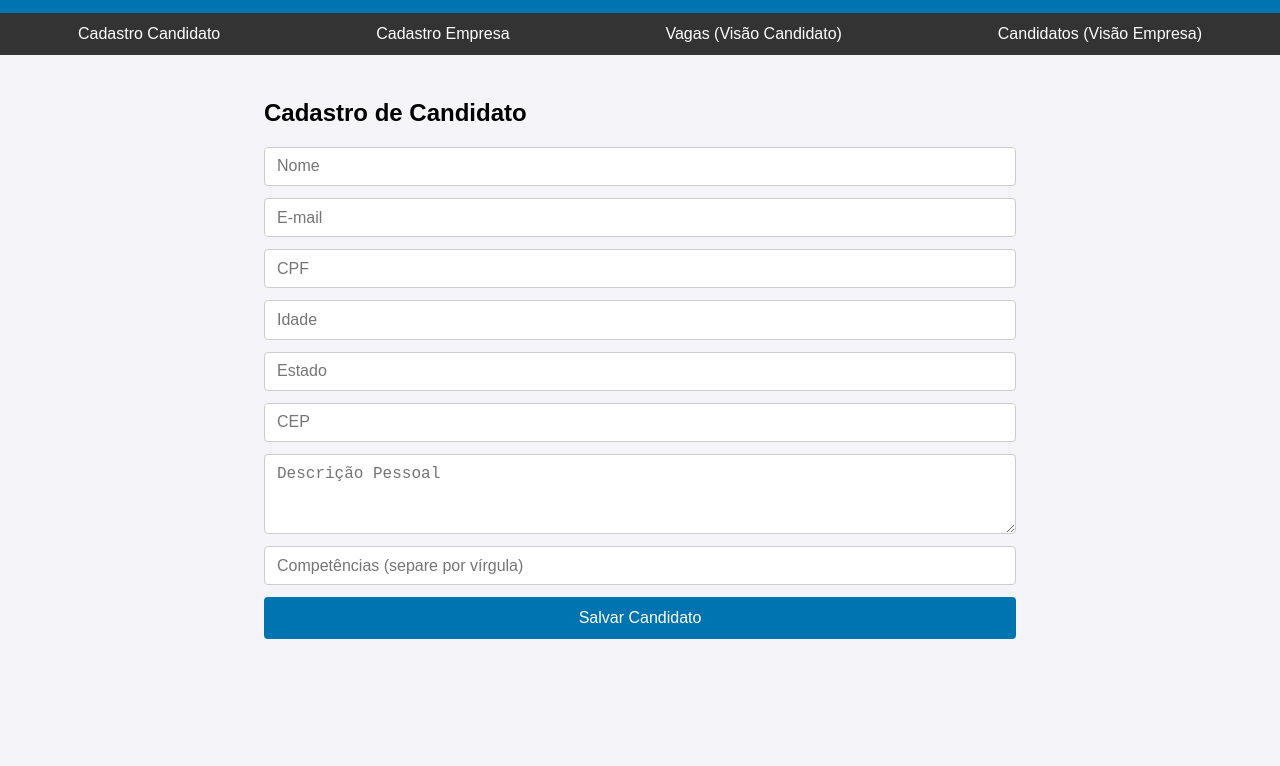
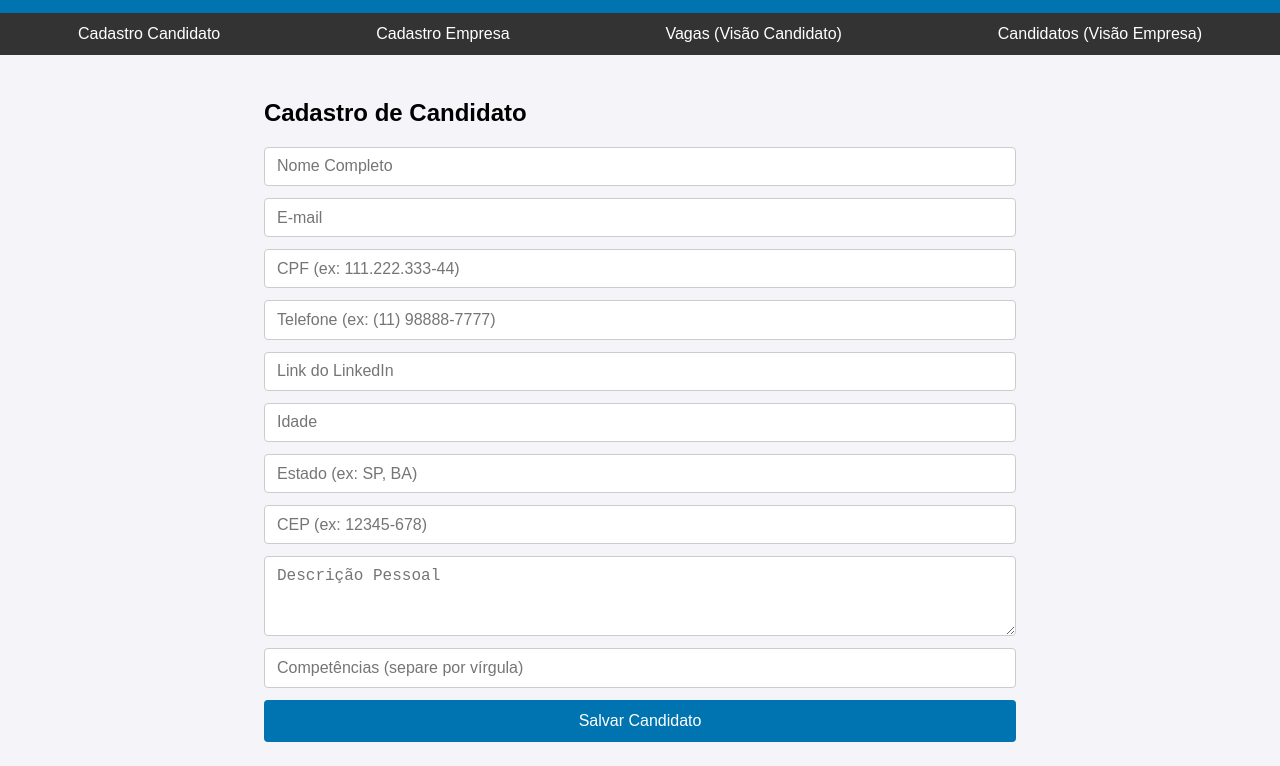
Before and after one commit to henr1queSantos25/Linketinder-Project, a website with bundled scripts: page frontend/index.html in a window 1280 px wide. Both pictures are taken after a click on the button "Cadastro Candidato". Shown: the part 78-844 px from the top of the page. Before the commit the page ends 800 px from the top, so only its background shows below. Built offline with nearby package versions, Linux system fonts and the light colour scheme.

Commit message:
feat: adiciona campos de telefone e linkedin ao modelo e formulario de candidato

```diff
--- a/frontend/index.html
+++ b/frontend/index.html
@@ -31,12 +31,14 @@
         <section id="tela-cadastro-candidato" class="hidden">
             <h2>Cadastro de Candidato</h2>
             <form id="form-candidato">
-                <input type="text" id="cand-nome" placeholder="Nome" required>
+                <input type="text" id="cand-nome" placeholder="Nome Completo" required>
                 <input type="email" id="cand-email" placeholder="E-mail" required>
-                <input type="text" id="cand-cpf" placeholder="CPF" required>
+                <input type="text" id="cand-cpf" placeholder="CPF (ex: 111.222.333-44)" required>
+                <input type="text" id="cand-telefone" placeholder="Telefone (ex: (11) 98888-7777)" required>
+                <input type="text" id="cand-linkedin" placeholder="Link do LinkedIn" required>
                 <input type="number" id="cand-idade" placeholder="Idade" required>
-                <input type="text" id="cand-estado" placeholder="Estado" required>
-                <input type="text" id="cand-cep" placeholder="CEP" required>
+                <input type="text" id="cand-estado" placeholder="Estado (ex: SP, BA)" required>
+                <input type="text" id="cand-cep" placeholder="CEP (ex: 12345-678)" required>
                 <textarea id="cand-descricao" placeholder="Descrição Pessoal" required></textarea>
                 <input type="text" id="cand-competencias" placeholder="Competências (separe por vírgula)" required>
                 <button type="submit">Salvar Candidato</button>
--- a/frontend/src/models/Candidato.ts
+++ b/frontend/src/models/Candidato.ts
@@ -3,4 +3,6 @@ import type { IPessoa } from "./Pessoa.js";
 export interface ICandidato extends IPessoa {
     cpf: string;
     idade: number;
+    telefone: string;
+    linkedin: string;
 }
```
Also changed, not shown: frontend/dist/models/Candidato.d.ts, 1 other file.
